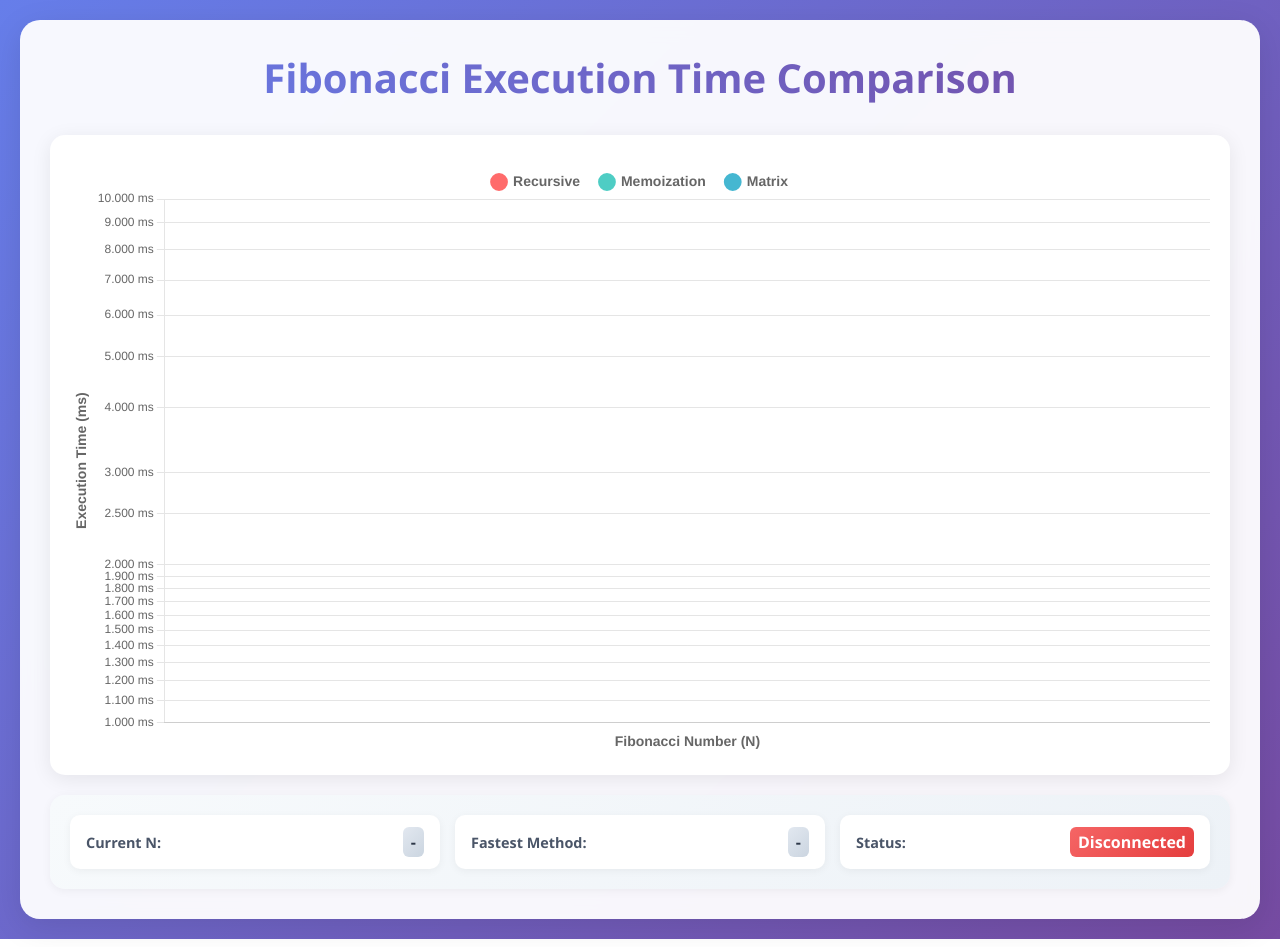
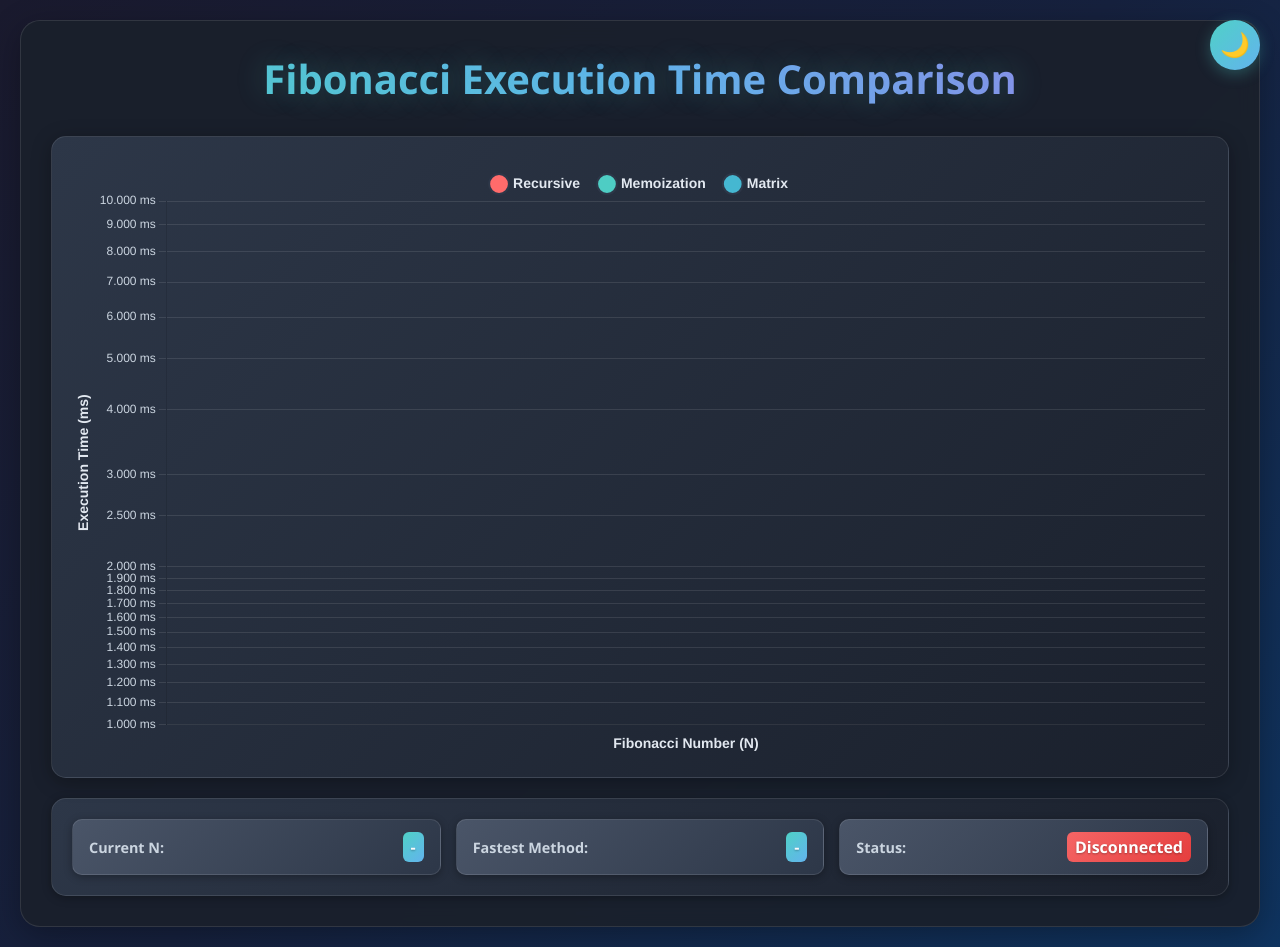
Before and after one commit to IgorMariano25/3-formas-de-calcular-fibonacci, a website: page public/index.html in a window 1280 px wide. Drawn offline with nearby package versions, Linux system fonts and the light colour scheme.

Commit message:
Adicionando modo claro e modo escuro na parte visual do sistema

```diff
--- a/public/client.js
+++ b/public/client.js
@@ -14,7 +14,7 @@ const chart = new Chart(ctx, {
         pointRadius: 6,
         pointHoverRadius: 8,
         pointBackgroundColor: "#ff6b6b",
-        pointBorderColor: "#fff",
+        pointBorderColor: "#2d3748",
         pointBorderWidth: 2,
         tension: 0.4,
         data: [],
@@ -27,7 +27,7 @@ const chart = new Chart(ctx, {
         pointRadius: 6,
         pointHoverRadius: 8,
         pointBackgroundColor: "#4ecdc4",
-        pointBorderColor: "#fff",
+        pointBorderColor: "#2d3748",
         pointBorderWidth: 2,
         tension: 0.4,
         data: [],
@@ -40,7 +40,7 @@ const chart = new Chart(ctx, {
         pointRadius: 6,
         pointHoverRadius: 8,
         pointBackgroundColor: "#45b7d1",
-        pointBorderColor: "#fff",
+        pointBorderColor: "#2d3748",
         pointBorderWidth: 2,
         tension: 0.4,
         data: [],
@@ -56,6 +56,7 @@ const chart = new Chart(ctx, {
         labels: {
           usePointStyle: true,
           padding: 20,
+          color: "#e2e8f0",
           font: {
             size: 14,
             weight: "600",
@@ -63,10 +64,10 @@ const chart = new Chart(ctx, {
         },
       },
       tooltip: {
-        backgroundColor: "rgba(0, 0, 0, 0.8)",
-        titleColor: "#fff",
-        bodyColor: "#fff",
-        borderColor: "#666",
+        backgroundColor: "rgba(26, 32, 44, 0.95)",
+        titleColor: "#f7fafc",
+        bodyColor: "#e2e8f0",
+        borderColor: "#4fd1c7",
         borderWidth: 1,
         cornerRadius: 8,
         displayColors: true,
@@ -84,15 +85,17 @@ const chart = new Chart(ctx, {
         title: {
           display: true,
           text: "Fibonacci Number (N)",
+          color: "#e2e8f0",
           font: {
             size: 14,
             weight: "600",
           },
         },
         grid: {
-          color: "rgba(0, 0, 0, 0.1)",
+          color: "rgba(255, 255, 255, 0.1)",
         },
         ticks: {
+          color: "#cbd5e0",
           font: {
             size: 12,
           },
@@ -102,6 +105,7 @@ const chart = new Chart(ctx, {
         title: {
           display: true,
           text: "Execution Time (ms)",
+          color: "#e2e8f0",
           font: {
             size: 14,
             weight: "600",
@@ -109,9 +113,10 @@ const chart = new Chart(ctx, {
         },
         type: "logarithmic",
         grid: {
-          color: "rgba(0, 0, 0, 0.1)",
+          color: "rgba(255, 255, 255, 0.1)",
         },
         ticks: {
+          color: "#cbd5e0",
           font: {
             size: 12,
           },
@@ -213,3 +218,89 @@ function updateFastestMethod(n) {
     fastestMethodElement.style.color = "white";
   }
 }
+
+// Theme Toggle Functionality
+const themeToggle = document.getElementById("themeToggle");
+const themeIcon = document.querySelector(".theme-icon");
+const body = document.body;
+
+// Check for saved theme preference or default to dark mode
+const currentTheme = localStorage.getItem("theme") || "dark";
+if (currentTheme === "light") {
+  body.classList.add("light-mode");
+  themeIcon.textContent = "☀️";
+}
+
+// Theme toggle event listener
+themeToggle.addEventListener("click", () => {
+  body.classList.toggle("light-mode");
+  const isLightMode = body.classList.contains("light-mode");
+
+  // Update icon
+  themeIcon.textContent = isLightMode ? "☀️" : "🌙";
+
+  // Save preference
+  localStorage.setItem("theme", isLightMode ? "light" : "dark");
+
+  // Update chart colors
+  updateChartTheme(isLightMode);
+});
+
+// Function to update chart theme
+function updateChartTheme(isLightMode) {
+  const colors = isLightMode
+    ? {
+        legend: "#2d3748",
+        title: "#2d3748",
+        ticks: "#4a5568",
+        grid: "rgba(0, 0, 0, 0.1)",
+        tooltip: {
+          background: "rgba(255, 255, 255, 0.95)",
+          title: "#2d3748",
+          body: "#4a5568",
+          border: "#e2e8f0",
+        },
+        pointBorder: "#fff",
+      }
+    : {
+        legend: "#e2e8f0",
+        title: "#e2e8f0",
+        ticks: "#cbd5e0",
+        grid: "rgba(255, 255, 255, 0.1)",
+        tooltip: {
+          background: "rgba(26, 32, 44, 0.95)",
+          title: "#f7fafc",
+          body: "#e2e8f0",
+          border: "#4fd1c7",
+        },
+        pointBorder: "#2d3748",
+      };
+
+  // Update chart options
+  chart.options.plugins.legend.labels.color = colors.legend;
+  chart.options.plugins.tooltip.backgroundColor = colors.tooltip.background;
+  chart.options.plugins.tooltip.titleColor = colors.tooltip.title;
+  chart.options.plugins.tooltip.bodyColor = colors.tooltip.body;
+  chart.options.plugins.tooltip.borderColor = colors.tooltip.border;
+
+  chart.options.scales.x.title.color = colors.title;
+  chart.options.scales.x.ticks.color = colors.ticks;
+  chart.options.scales.x.grid.color = colors.grid;
+
+  chart.options.scales.y.title.color = colors.title;
+  chart.options.scales.y.ticks.color = colors.ticks;
+  chart.options.scales.y.grid.color = colors.grid;
+
+  // Update dataset point borders
+  chart.data.datasets.forEach((dataset) => {
+    dataset.pointBorderColor = colors.pointBorder;
+  });
+
+  chart.update();
+}
+
+// Initialize theme on page load
+document.addEventListener("DOMContentLoaded", () => {
+  const isLightMode = body.classList.contains("light-mode");
+  updateChartTheme(isLightMode);
+});
--- a/public/index.html
+++ b/public/index.html
@@ -9,6 +9,11 @@
 </head>
 
 <body>
+    <div class="theme-toggle-container">
+        <button id="themeToggle" class="theme-toggle" aria-label="Toggle dark/light mode">
+            <span class="theme-icon">🌙</span>
+        </button>
+    </div>
     <div class="container">
         <h1>Fibonacci Execution Time Comparison</h1>
         <div class="chart-container">
--- a/public/styles.css
+++ b/public/styles.css
@@ -1,20 +1,22 @@
 body {
     font-family: 'Segoe UI', Tahoma, Geneva, Verdana, sans-serif;
-    background: linear-gradient(135deg, #667eea 0%, #764ba2 100%);
+    background: linear-gradient(135deg, #1a1a2e 0%, #16213e 50%, #0f3460 100%);
     margin: 0;
     padding: 20px;
     min-height: 100vh;
     display: flex;
     align-items: center;
     justify-content: center;
+    color: #e2e8f0;
 }
 
 .container {
-    background: rgba(255, 255, 255, 0.95);
+    background: rgba(26, 32, 44, 0.95);
     backdrop-filter: blur(10px);
+    border: 1px solid rgba(255, 255, 255, 0.1);
     border-radius: 20px;
     padding: 30px;
-    box-shadow: 0 8px 32px rgba(0, 0, 0, 0.1);
+    box-shadow: 0 8px 32px rgba(0, 0, 0, 0.3);
     max-width: 1800px;
     width: 100%;
     max-height: 4000px;
@@ -22,22 +24,24 @@ body {
 }
 
 h1 {
-    color: #2d3748;
+    color: #f7fafc;
     margin: 0 0 30px 0;
     font-size: 2.5rem;
     font-weight: 700;
     text-align: center;
-    background: linear-gradient(45deg, #667eea, #764ba2);
+    background: linear-gradient(45deg, #4fd1c7, #63b3ed, #9f7aea);
     -webkit-background-clip: text;
     -webkit-text-fill-color: transparent;
     background-clip: text;
+    text-shadow: 0 0 30px rgba(79, 209, 199, 0.3);
 }
 
 .chart-container {
-    background: #fff;
+    background: linear-gradient(135deg, #2d3748 0%, #1a202c 100%);
+    border: 1px solid rgba(255, 255, 255, 0.1);
     border-radius: 15px;
     padding: 20px;
-    box-shadow: 0 4px 20px rgba(0, 0, 0, 0.08);
+    box-shadow: 0 4px 20px rgba(0, 0, 0, 0.3);
     margin-bottom: 20px;
     position: relative;
 }
@@ -48,10 +52,11 @@ h1 {
 }
 
 .info-panel {
-    background: linear-gradient(135deg, #f7fafc 0%, #edf2f7 100%);
+    background: linear-gradient(135deg, #2d3748 0%, #1a202c 100%);
+    border: 1px solid rgba(255, 255, 255, 0.1);
     border-radius: 15px;
     padding: 20px;
-    box-shadow: 0 2px 10px rgba(0, 0, 0, 0.05);
+    box-shadow: 0 2px 10px rgba(0, 0, 0, 0.3);
 }
 
 .stats {
@@ -64,30 +69,136 @@ h1 {
     display: flex;
     justify-content: space-between;
     align-items: center;
-    background: #fff;
+    background: linear-gradient(135deg, #4a5568 0%, #2d3748 100%);
+    border: 1px solid rgba(255, 255, 255, 0.1);
     padding: 12px 16px;
     border-radius: 10px;
-    box-shadow: 0 2px 8px rgba(0, 0, 0, 0.05);
-    transition: transform 0.2s ease;
+    box-shadow: 0 2px 8px rgba(0, 0, 0, 0.3);
+    transition: transform 0.2s ease, box-shadow 0.2s ease;
 }
 
 .stat-item:hover {
     transform: translateY(-2px);
+    box-shadow: 0 4px 15px rgba(79, 209, 199, 0.2);
 }
 
 .stat-label {
     font-weight: 600;
-    color: #4a5568;
+    color: #cbd5e0;
     font-size: 0.9rem;
 }
 
 .stat-value {
     font-weight: 700;
-    color: #2d3748;
+    color: #f7fafc;
     font-size: 1rem;
     padding: 4px 8px;
+    background: linear-gradient(135deg, #4fd1c7, #63b3ed);
+    border-radius: 6px;
+    text-shadow: 0 1px 2px rgba(0, 0, 0, 0.3);
+}
+
+/* Theme Toggle Button */
+.theme-toggle-container {
+    position: fixed;
+    top: 20px;
+    right: 20px;
+    z-index: 1000;
+}
+
+.theme-toggle {
+    background: linear-gradient(135deg, #4fd1c7, #63b3ed);
+    border: none;
+    border-radius: 50%;
+    width: 50px;
+    height: 50px;
+    cursor: pointer;
+    display: flex;
+    align-items: center;
+    justify-content: center;
+    font-size: 1.5rem;
+    box-shadow: 0 4px 15px rgba(79, 209, 199, 0.3);
+    transition: all 0.3s ease;
+    backdrop-filter: blur(10px);
+}
+
+.theme-toggle:hover {
+    transform: scale(1.1);
+    box-shadow: 0 6px 20px rgba(79, 209, 199, 0.5);
+}
+
+.theme-toggle:active {
+    transform: scale(0.95);
+}
+
+.theme-icon {
+    transition: transform 0.3s ease;
+}
+
+.theme-toggle:hover .theme-icon {
+    transform: rotate(20deg);
+}
+
+/* Light Mode Styles */
+body.light-mode {
+    background: linear-gradient(135deg, #667eea 0%, #764ba2 100%);
+    color: #2d3748;
+}
+
+body.light-mode .container {
+    background: rgba(255, 255, 255, 0.95);
+    border: none;
+    box-shadow: 0 8px 32px rgba(0, 0, 0, 0.1);
+}
+
+body.light-mode h1 {
+    color: #2d3748;
+    background: linear-gradient(45deg, #667eea, #764ba2);
+    -webkit-background-clip: text;
+    -webkit-text-fill-color: transparent;
+    background-clip: text;
+    text-shadow: none;
+}
+
+body.light-mode .chart-container {
+    background: #fff;
+    border: none;
+    box-shadow: 0 4px 20px rgba(0, 0, 0, 0.08);
+}
+
+body.light-mode .info-panel {
+    background: linear-gradient(135deg, #f7fafc 0%, #edf2f7 100%);
+    border: none;
+    box-shadow: 0 2px 10px rgba(0, 0, 0, 0.05);
+}
+
+body.light-mode .stat-item {
+    background: #fff;
+    border: none;
+    box-shadow: 0 2px 8px rgba(0, 0, 0, 0.05);
+}
+
+body.light-mode .stat-item:hover {
+    box-shadow: 0 4px 15px rgba(102, 126, 234, 0.2);
+}
+
+body.light-mode .stat-label {
+    color: #4a5568;
+}
+
+body.light-mode .stat-value {
+    color: #2d3748;
     background: linear-gradient(135deg, #e2e8f0, #cbd5e0);
-    border-radius: 6px;
+    text-shadow: none;
+}
+
+body.light-mode .theme-toggle {
+    background: linear-gradient(135deg, #667eea, #764ba2);
+    box-shadow: 0 4px 15px rgba(102, 126, 234, 0.3);
+}
+
+body.light-mode .theme-toggle:hover {
+    box-shadow: 0 6px 20px rgba(102, 126, 234, 0.5);
 }
 
 @media (max-width: 768px) {
```
